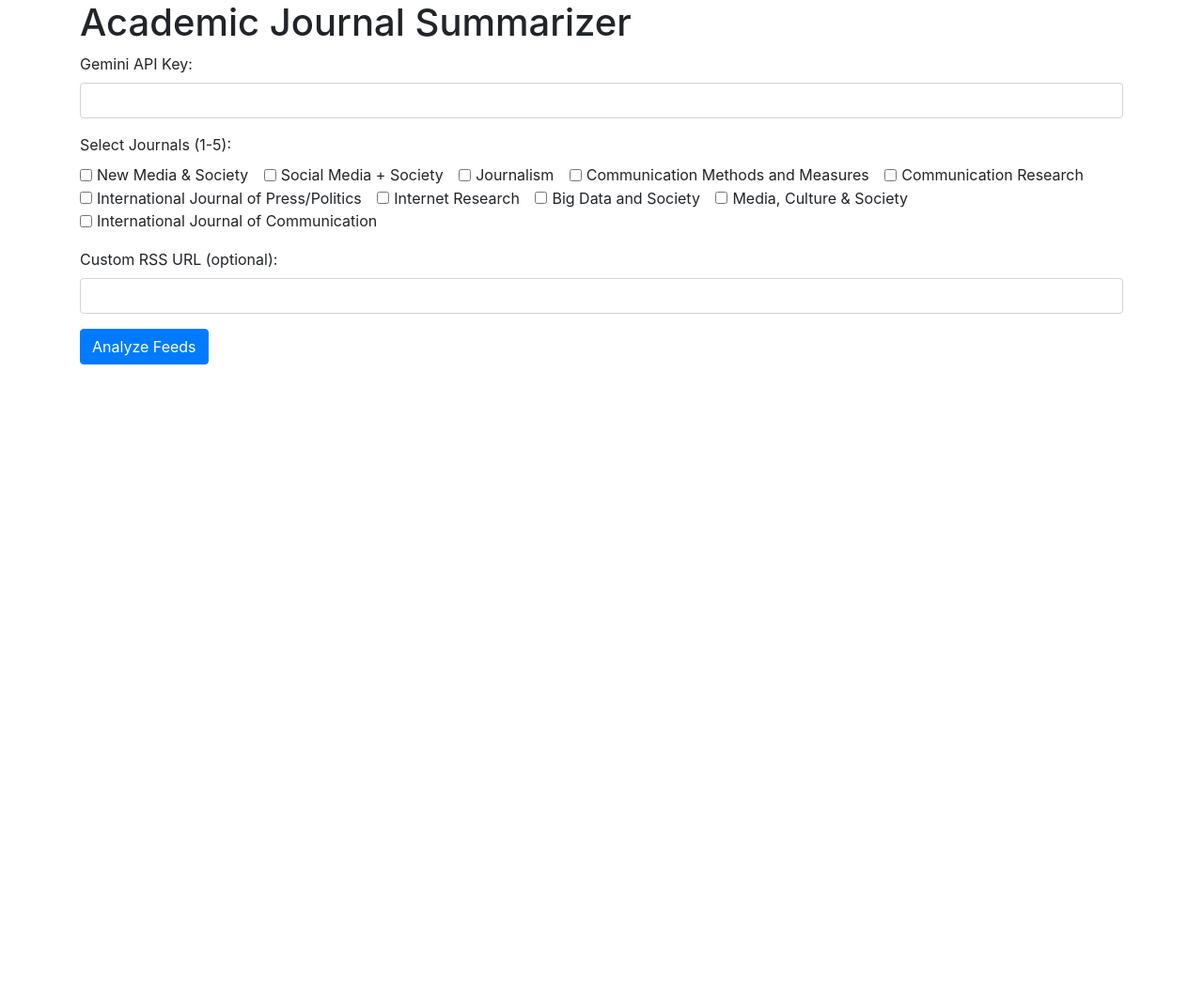
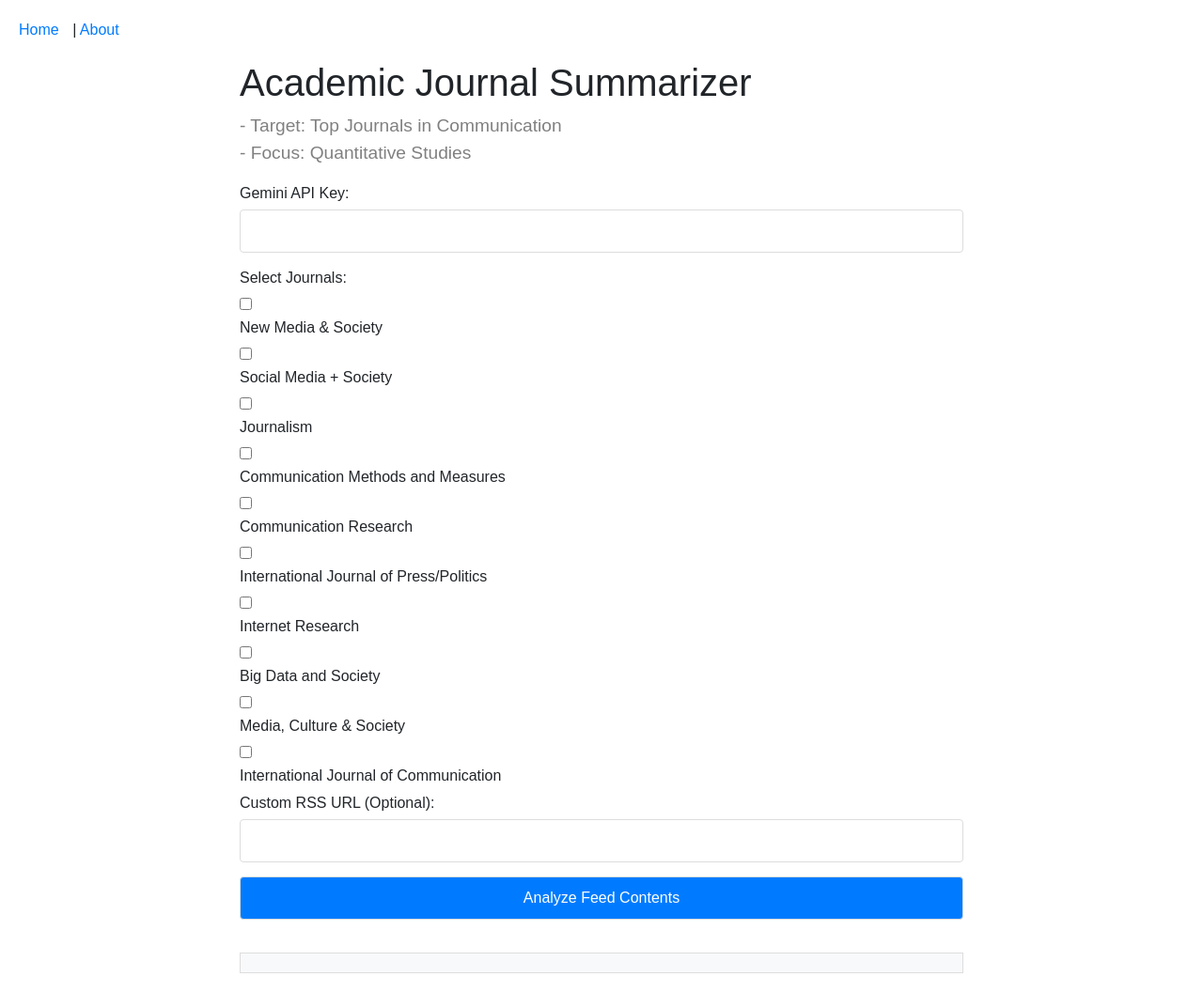
Before and after one commit to ekizilkaya/academic-summarizer, a Flask app: page / in a window 1280 px wide. Shown: the whole page at 94% size. Before the commit the page ends 388 px from the top, so only its background shows below. Run offline with Flask 3, Linux system fonts and the light colour scheme; some libraries are stand-ins or nearby versions.

Commit message:
Add subtitle, About page, and simple navigation menu

```diff
--- a/app.py
+++ b/app.py
@@ -1,7 +1,8 @@
 #!/usr/bin/env python3
 import locale
 
-# Monkey-patch locale.setlocale
+# Monkey-patch locale.setlocale (this part is likely unnecessary in many modern Python environments,
+# but I'll leave it for compatibility)
 _old_setlocale = locale.setlocale
 def safe_setlocale(category, loc=None):
     if loc == "":
@@ -17,15 +18,14 @@ import json
 from datetime import datetime
 from typing import List, Dict, Tuple
 import threading
-# No need for session or redirect now
-from flask import Flask, render_template, request, jsonify
-from queue import Queue  # Keep the Queue
+from flask import Flask, render_template, request, jsonify, Markup
+from queue import Queue
 
 app = Flask(__name__)
-app.secret_key = '***REMOVED***'  # Important!
+app.secret_key = '***REMOVED***'  # IMPORTANT:  Change this!
 
 
-# --- Helper functions (no changes) ---
+# --- Helper functions (no changes here) ---
 async def fetch_academic_rss(url: str, session_aiohttp: aiohttp.ClientSession) -> List[Dict]:
     try:
         headers = {"User-Agent": "Mozilla/5.0"}
@@ -243,10 +243,9 @@ async def gemini_api_call(prompt: str, api_key: str, max_tokens: int = 8192) ->
 
 # --- Flask Routes ---
 
-# Create a queue to hold the results (Keep this)
 results_queue = Queue()
 
-@app.route('/', methods=['GET', 'POST'])  # Allow both GET and POST
+@app.route('/', methods=['GET', 'POST'])
 def index():
     journal_dict = {
         "New Media & Society": "https://journals.sagepub.com/action/showFeed?ui=0&mi=ehikzz&ai=2b4&jc=nmsa&type=axatoc&feed=rss",
@@ -289,18 +288,30 @@ def index():
 
         return jsonify({'status': 'analyzing'}), 202  # Return immediately
 
-    # If it's a GET request, or after processing, render the template
-    return render_template('index.html', journal_dict=journal_dict)
+    # If it's a GET request, or after processing, render the template.  Include the subtitle.
+    return render_template('index.html', journal_dict=journal_dict,
+                           subtitle=Markup("- Target: Top Journals in Communication<br>- Focus: Quantitative Studies"))
 
 
 @app.route('/results')
 def results():
-    # Check if results are available in the queue
     if not results_queue.empty():
         result = results_queue.get()
         return jsonify({'status': 'completed', 'result': result})
     else:
         return jsonify({'status': 'pending'})
+
+@app.route('/about')
+def about():
+    about_text = Markup("""
+        <p>A note from Emre Kızılkaya, the creator of this app:</p>
+        <p>I created this open-source app in a few hours on a Sunday morning while reviewing the latest academic papers from top Communication journals during my Ph.D. studies. The app generates AI-driven summaries focused on quantitative findings.</p>
+        <p>Why the focus on quantitative research? Because its results are typically presented in structured formats—such as statistical analyses, tables, and models—allowing for quick access to key empirical insights without losing essential meaning. In contrast, qualitative studies rely on nuanced interpretations and contextual depth, which require full engagement with the text to fully appreciate their insights.</p>
+        <p>For questions or feedback, feel free to contact me at <a href="mailto:emre@journo.com.tr">emre@journo.com.tr</a></p>
+    """)
+    return render_template('about.html', about_text=about_text)
+
+
 
 def run_analysis(app, api_key, rss_sources):
     with app.app_context():
@@ -330,3 +341,7 @@ def run_analysis(app, api_key, rss_sources):
 
         except Exception as e:
             results_queue.put(f"Error: {str(e)}")
+
+
+if __name__ == '__main__':
+    app.run(debug=True)  # IMPORTANT:  Set debug=False for production!
--- a/templates/index.html
+++ b/templates/index.html
@@ -20,113 +20,155 @@
         @keyframes spin {
             to { transform: rotate(360deg); }
         }
+        /* Additional Styles (Optional, but improve appearance) */
+        body {
+            font-family: sans-serif;
+            margin: 20px;
+        }
+        .container {
+            max-width: 800px;
+            margin: auto;
+        }
+        label {
+            display: block; /* Make labels block-level for better spacing */
+            margin-bottom: 5px;
+        }
+        textarea, input[type="text"], input[type="submit"], select {
+            width: 100%; /* Full-width inputs/textareas */
+            padding: 10px;
+            margin-bottom: 15px;
+            border: 1px solid #ddd;
+            border-radius: 4px;
+            box-sizing: border-box;  /* Include padding/border in width */
+        }
+        .btn-primary {
+          background-color: #007bff;
+          border-color: #007bff;
+        }
+
+        .btn-primary:hover {
+          background-color: #0056b3;
+          border-color: #0056b3;
+        }
+        #result {
+            white-space: pre-wrap; /* Preserve line breaks and spaces from the server */
+            margin-top: 20px;
+            border: 1px solid #ddd;
+            padding: 10px;
+            background-color: #f8f9fa;
+        }
+
+        nav {
+          margin-bottom: 20px;
+        }
+        nav a {
+          margin-right: 10px;
+          text-decoration: none;
+          color: #007bff;
+        }
+        nav a:hover {
+            text-decoration: underline;
+        }
     </style>
 </head>
 <body>
+    <nav>
+      <a href="/">Home</a> |
+      <a href="/about">About</a>
+    </nav>
+
     <div class="container">
         <h1>Academic Journal Summarizer</h1>
-        <form id="analysisForm">
-            <div class="form-group">
+        <p style="font-size: 1.2em; color: gray;">{{ subtitle | safe }}</p>
+
+        <form method="POST" id="analysis-form">
             <label for="api_key">Gemini API Key:</label>
-                <input type="password" class="form-control" id="api_key" name="api_key" required>
-            </div>
+            <input type="text" id="api_key" name="api_key">
 
-            <div class="form-group">
-                <label>Select Journals (1-5):</label><br>
-                {% for journal_name in journal_dict %}
-                    <div class="form-check form-check-inline">
-                        <input class="form-check-input" type="checkbox" name="journals" id="{{ journal_name }}" value="{{ journal_name }}">
-                        <label class="form-check-label" for="{{ journal_name }}">{{ journal_name }}</label>
+            <label>Select Journals:</label>
+            {% for journal, url in journal_dict.items() %}
+            <div>
+                <input type="checkbox" id="{{ journal }}" name="journals" value="{{ journal }}">
+                <label for="{{ journal }}">{{ journal }}</label>
             </div>
             {% endfor %}
-            </div>
 
-            <div class="form-group">
-                <label for="custom_rss_url">Custom RSS URL (optional):</label>
-                <input type="url" class="form-control" id="custom_rss_url" name="custom_rss_url">
-            </div>
+            <label for="custom_rss_url">Custom RSS URL (Optional):</label>
+            <input type="text" id="custom_rss_url" name="custom_rss_url">
 
-            <button type="submit" class="btn btn-primary">Analyze Feeds</button>
+            <input type="submit" value="Analyze Feed Contents" class="btn btn-primary">
         </form>
 
-        <div class="spinner-container">
+        <div class="spinner-container" id="spinner-container">
             <div class="spinner"></div>
             <p>Analyzing... Please wait.</p>
         </div>
 
-        <div id="results" style="margin-top: 20px;">
-            <!-- Results will be displayed here -->
-        </div>
-         <button id="copyButton" class="btn btn-secondary" style="display: none;">Copy to Clipboard</button>
+        <div id="result"></div>  <!-- Result will be displayed here -->
     </div>
 
     <script>
-     document.getElementById('analysisForm').addEventListener('submit', function(event) {
-    event.preventDefault(); // Prevent the default form submission
+      const form = document.getElementById('analysis-form');
+      const spinnerContainer = document.getElementById('spinner-container');
+      const resultDiv = document.getElementById('result');
 
-    // Show the spinner
-    document.querySelector('.spinner-container').style.display = 'block';
+      form.addEventListener('submit', async (e) => {
+          e.preventDefault(); // Prevent default form submission
 
-    // Clear previous results
-    document.getElementById('results').innerHTML = '';
-    document.getElementById('copyButton').style.display = 'none'; // Hide copy button
+          spinnerContainer.style.display = 'block'; // Show spinner
+          resultDiv.innerHTML = ''; // Clear previous results
+          resultDiv.style.display = 'none' // Hide the result div initially
 
-    const formData = new FormData(this);
-    fetch('/', {
+
+          const formData = new FormData(form);
+          const response = await fetch('/', {
               method: 'POST',
               body: formData
-    })
-    .then(response => response.json())
-    .then(data => {
-        if (data.error) {
-            // Display error message
-            document.getElementById('results').innerHTML = `<div class="alert alert-danger">${data.error}</div>`;
-            document.querySelector('.spinner-container').style.display = 'none';
-        } else if (data.status === 'analyzing') {
-            // Poll for results
-            pollForResult();
-        }
-    })
-    .catch(error => {
-        console.error('Error:', error);
-        document.getElementById('results').innerHTML = `<div class="alert alert-danger">An error occurred: ${error}</div>`;
-        document.querySelector('.spinner-container').style.display = 'none';
-    });
           });
 
-function pollForResult() {
-    const intervalId = setInterval(() => {
-        fetch('/results')
-            .then(response => response.json())
-            .then(data => {
+          if (response.status === 202) {
+              // Start polling for results
+              pollForResult();
+          } else if (response.ok) {
+              const data = await response.json();
+              displayResult(data);
+          } else {
+                spinnerContainer.style.display = 'none'; // Hide the spinner
+                const errorData = await response.json();
+                resultDiv.innerHTML = `<p style="color: red;">Error: ${errorData.error}</p>`;
+                resultDiv.style.display = 'block'; // Show result div with error
+          }
+      });
+
+      async function pollForResult() {
+        const response = await fetch('/results');
+
+        if (response.ok) {
+          const data = await response.json();
           if (data.status === 'completed') {
-                    clearInterval(intervalId);
-                    document.querySelector('.spinner-container').style.display = 'none';
-                    document.getElementById('results').innerHTML = `<pre>${data.result}</pre>`;
-                     document.getElementById('copyButton').style.display = 'block';
+            displayResult(data);
           } else if (data.status === 'pending') {
-                    // Still pending, continue polling
+            // Wait a bit and poll again
+            setTimeout(pollForResult, 2000); // Check every 2 seconds
           }
-            })
-            .catch(error => {
-                console.error('Error:', error);
-                clearInterval(intervalId);
-                document.getElementById('results').innerHTML = `<div class="alert alert-danger">An error occurred while fetching results: ${error}</div>`;
-                document.querySelector('.spinner-container').style.display = 'none';
-            });
-    }, 5000); // Check every 5 seconds (adjust as needed)
+        } else {
+             // Handle errors from /results (e.g., server error)
+              spinnerContainer.style.display = 'none';
+              resultDiv.innerHTML = `<p style="color: red;">Error: Failed to fetch results.</p>`;
+              resultDiv.style.display = 'block'
         }
-document.getElementById('copyButton').addEventListener('click', function() {
-    const resultsText = document.querySelector('#results pre').innerText; // Get text content
-    navigator.clipboard.writeText(resultsText)
-        .then(() => {
-            alert('Results copied to clipboard!');
-        })
-        .catch(err => {
-            console.error('Failed to copy: ', err);
-            alert('Failed to copy results to clipboard.');
-        });
-});
+      }
+
+      function displayResult(data) {
+        spinnerContainer.style.display = 'none'; // Hide spinner
+        if (data.result) {
+          resultDiv.innerHTML = `<pre>${data.result}</pre>`; // Display the result, preserving formatting
+          resultDiv.style.display = 'block'
+        } else {
+          resultDiv.innerHTML = '<p>No results found.</p>';
+          resultDiv.style.display = 'block'
+        }
+    }
 
     </script>
 </body>
```
Also changed, not shown: templates/about.html (added, +15 -0 lines). Lines whose indentation alone changed are shown as unchanged.
